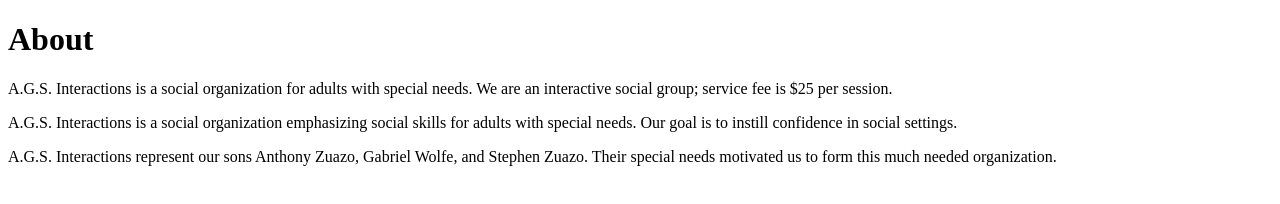
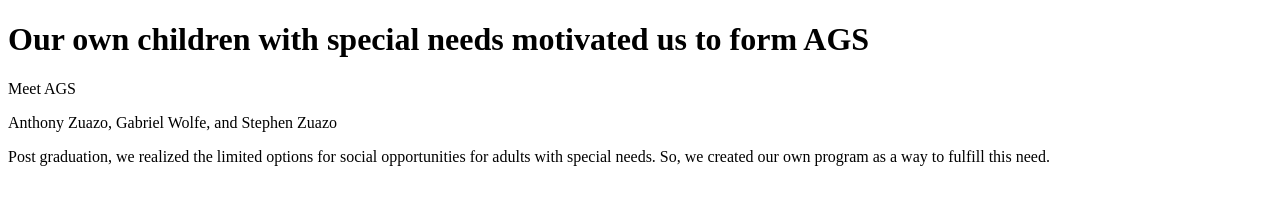
Before and after one commit to joe-wolfe21/ags-interactions, a Gatsby site: page /About in a window 1280 px wide. Built offline with nearby package versions, Linux system fonts and the light colour scheme; Gatsby itself is replaced by a stand-in of ours.

Commit message:
about touch up and refactor of p styles

```diff
--- a/src/components/Footer.jsx
+++ b/src/components/Footer.jsx
@@ -52,9 +52,9 @@
 const Footer = () => (
   <StyledFooter>
     <Summary>
-      AGS Interactions is an interactive social group for adults with special
-      needs. Our sessions instill social confidence and build friendships in an
-      enjoyable, positive environment
+      AGS Interactions is a social group for adults with special needs. Our
+      sessions instill social confidence and build friendships in an enjoyable,
+      positive atmosphere
     </Summary>
     <Item>
       <Label>Join Us</Label>
--- a/src/components/Nav.jsx
+++ b/src/components/Nav.jsx
@@ -60,7 +60,7 @@
   max-width: 700px;
   margin: 30px auto;
   line-height: 1.75;
-  font-size: 24px;
+  color: white;
 `
 
 const Nav = ({ title }) => (
--- a/src/layouts/index.css
+++ b/src/layouts/index.css
@@ -381,12 +381,15 @@
 p {
   margin-left: 0;
   margin-right: 0;
-  margin-top: 0;
+  margin-top: 15px;
+  margin-bottom: 1.45rem;
   padding-bottom: 0;
   padding-left: 0;
   padding-right: 0;
   padding-top: 0;
-  margin-bottom: 1.45rem;
+  color: rgb(56, 64, 70);
+  line-height: 1.5;
+  font-size: 24px;
 }
 figure {
   margin-left: 0;
--- a/src/pages/About.jsx
+++ b/src/pages/About.jsx
@@ -2,20 +2,13 @@
 
 const About = () => (
   <div>
-    <h1>About</h1>
+    <h1>Our own children with special needs motivated us to form AGS</h1>
+    <p>Meet AGS</p>
+    <p> Anthony Zuazo, Gabriel Wolfe, and Stephen Zuazo </p>
     <p>
-      A.G.S. Interactions is a social organization for adults with special
-      needs. We are an interactive social group; service fee is $25 per session.
-    </p>
-    <p>
-      A.G.S. Interactions is a social organization emphasizing social skills for
-      adults with special needs. Our goal is to instill confidence in social
-      settings.
-    </p>
-    <p>
-      A.G.S. Interactions represent our sons Anthony Zuazo, Gabriel Wolfe, and
-      Stephen Zuazo. Their special needs motivated us to form this much needed
-      organization.
+      Post graduation, we realized the limited options for social opportunities
+      for adults with special needs. So, we created our own program as a way to
+      fulfill this need.
     </p>
   </div>
 )
```
Also changed, not shown: src/pages/index.js (+4 -12 lines).
